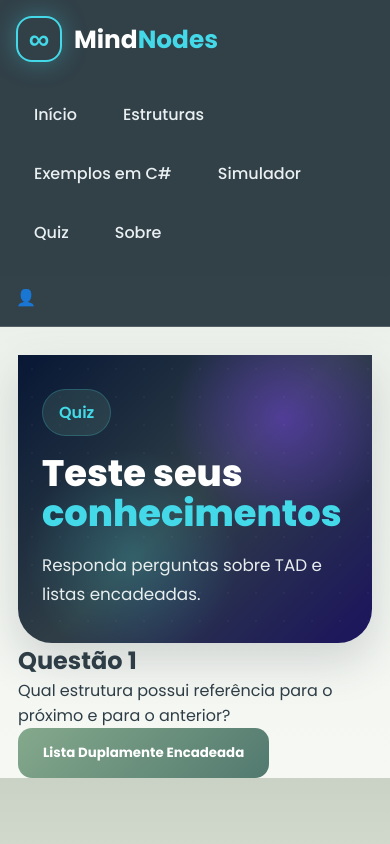
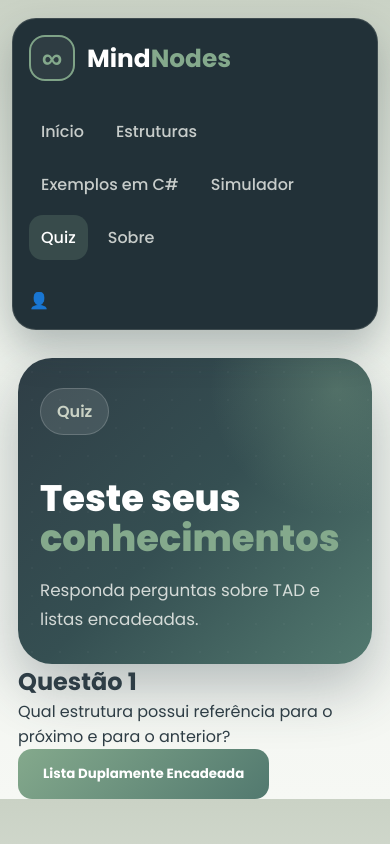
Before and after one commit to Vic0312/MindNodes, a PHP site: page /view/quiz.php in a window 390 px wide. Run offline with PHP 8.4, Linux system fonts and the light colour scheme.

Commit message:
Commit 16 - Ajustando CSS

```diff
--- a/css/quiz.css
+++ b/css/quiz.css
@@ -1,28 +1,279 @@
+/* NAVBAR IGUAL AO HOME */
+
+.topo {
+    width: min(1180px, calc(100% - 36px));
+    min-height: 78px;
+    margin: 18px auto 0;
+    padding: 14px 24px;
+    border-radius: 24px;
+    background: #223138;
+    border: 1px solid rgba(202, 210, 197, 0.16);
+    box-shadow: 0 18px 38px rgba(34, 49, 56, 0.28);
+}
+
+.marca {
+    color: var(--white);
+}
+
+.marca span:not(.simbolo-logo) {
+    color: var(--muted-teal);
+}
+
+.simbolo-logo {
+    color: var(--muted-teal);
+    border-color: rgba(132, 169, 140, 0.95);
+    background: rgba(255, 255, 255, 0.06);
+    box-shadow: none;
+}
+
+.menu {
+    gap: 8px;
+}
+
+.menu a {
+    color: rgba(246,248,244,.78);
+    background: transparent;
+}
+
+.menu a:hover,
+.menu .ativo {
+    color: var(--white);
+    background: rgba(132, 169, 140, 0.22);
+    box-shadow: none;
+}
+
+.botao-conta,
+.perfil-usuario {
+    width: 50px;
+    height: 50px;
+    min-width: 50px;
+    padding: 3px;
+    display: grid;
+    place-items: center;
+    border-radius: 50%;
+    background: linear-gradient(135deg, #84A98C, #CAD2C5);
+    color: var(--charcoal-blue);
+    box-shadow: 0 12px 25px rgba(0, 0, 0, 0.22);
+    transition: 0.25s ease;
+}
+
+.botao-conta:hover,
+.perfil-usuario:hover {
+    transform: translateY(-2px);
+}
+
+.foto-perfil-nav {
+    width: 100%;
+    height: 100%;
+    display: block;
+    border-radius: 50%;
+    object-fit: cover;
+    background: var(--charcoal-blue);
+    border: 2px solid rgba(255, 255, 255, 0.88);
+}
+
+
+/* HERO / BANNER */
+
+.banner-interno {
+
+    position: relative;
+
+    overflow: hidden;
+
+    padding: 52px;
+
+    border-radius: 34px;
+
+    background:
+        radial-gradient(
+            circle at 90% 10%,
+            rgba(132,169,140,.35),
+            transparent 30%
+        ),
+
+        linear-gradient(
+            135deg,
+            #2F3E46,
+            #354F52,
+            #52796F
+        );
+
+    box-shadow:
+        0 24px 58px rgba(47,62,70,.32);
+}
+
+.banner-interno::after {
+
+    content: "";
+
+    position: absolute;
+
+    inset: 0;
+
+    background-image:
+        radial-gradient(
+            rgba(255,255,255,.13) 1px,
+            transparent 1px
+        );
+
+    background-size:
+        28px 28px;
+
+    opacity: .22;
+}
+
+.banner-interno > * {
+    position: relative;
+    z-index: 1;
+}
+
+.banner-interno .etiqueta {
+
+    background:
+        rgba(255,255,255,.10);
+
+    color:
+        var(--ash-grey);
+
+    border:
+        1px solid rgba(255,255,255,.18);
+}
+
+.banner-interno h1 {
+
+    color:
+        var(--white);
+
+    margin:
+        26px 0 18px;
+}
+
+.banner-interno h1 span {
+
+    color:
+        #84A98C;
+}
+
+.banner-interno p {
+
+    color:
+        rgba(246,248,244,.82);
+}
+
+
+/* QUIZ */
+
 .quiz-card {
+
+    margin-top: 28px;
+
     padding: 24px;
+
     display: grid;
+
     gap: 14px;
-    background: rgba(255, 255, 255, 0.74);
-    border: 1px solid rgba(82, 121, 111, 0.18);
-    border-radius: var(--radius);
-    box-shadow: 0 14px 30px rgba(47, 62, 70, 0.08);
+
+    background:
+        #ffffff;
+
+    border:
+        1px solid rgba(202,210,197,.75);
+
+    border-radius:
+        var(--radius);
+
+    box-shadow:
+        0 14px 30px rgba(47,62,70,.10);
 }
 
 .quiz-card h2 {
-    color: #142d5c;
+
+    color:
+        var(--charcoal-blue);
 }
 
 .quiz-card p {
-    line-height: 1.6;
+
+    line-height:
+        1.6;
+
+    color:
+        rgba(47,62,70,.75);
 }
 
 .quiz-card label {
+
+    display: block;
+
     padding: 12px;
+
     border-radius: 12px;
-    border: 1px solid rgba(82, 121, 111, 0.22);
+
+    border:
+        1px solid rgba(202,210,197,.60);
+
+    background:
+        rgba(132,169,140,.06);
+
+    transition:
+        .25s;
+}
+
+.quiz-card label:hover {
+
+    background:
+        rgba(132,169,140,.12);
+
+    border-color:
+        #84A98C;
 }
 
 .quiz-card strong {
-    color: var(--deep-teal);
-    font-size: 1.35rem;
+
+    color:
+        var(--deep-teal);
+
+    font-size:
+        1.35rem;
 }
+
+
+/* RESPONSIVO */
+
+@media (max-width:980px){
+
+.topo{
+flex-direction:column;
+align-items:flex-start;
+position:relative;
+}
+
+.botao-conta{
+position:absolute;
+right:24px;
+top:14px;
+}
+
+}
+
+@media (max-width:580px){
+
+.topo{
+width:min(100% - 24px,1180px);
+padding:16px;
+}
+
+.menu{
+justify-content:flex-start;
+}
+
+.menu a{
+padding:10px 12px;
+}
+
+.banner-interno{
+padding:30px 22px;
+}
+
+}
--- a/view/quiz.php
+++ b/view/quiz.php
@@ -21,7 +21,7 @@
         <a href="../view/estruturas.php">Estruturas</a>
         <a href="../view/exemplos.php">Exemplos em C#</a>
         <a href="../view/simulador.php">Simulador</a>
-        <a class="../view/ativo" href="quiz.php">Quiz</a>
+        <a class="ativo" href="../view/quiz.php">Quiz</a>
         <a href="../view/sobre.php">Sobre</a></nav>
         <a class="../view/botao-conta" href="#">👤</a>
     </header>
```
